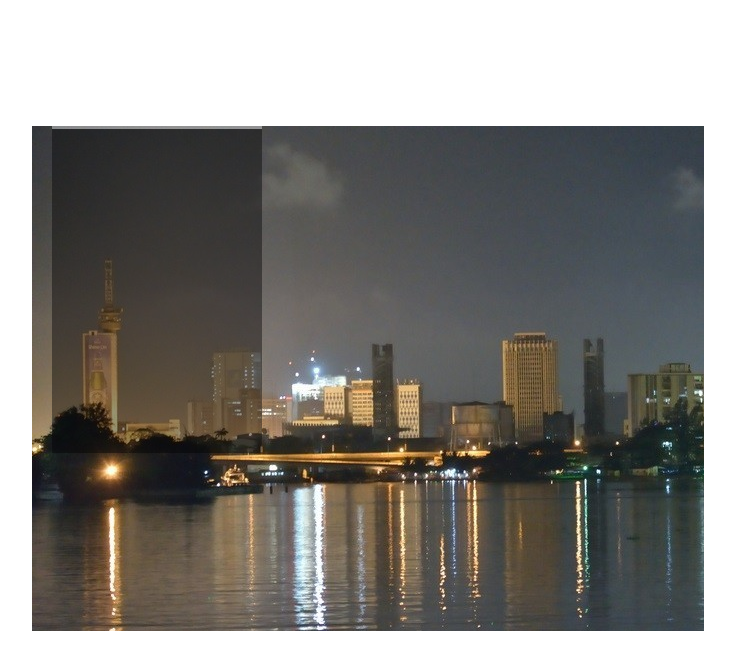
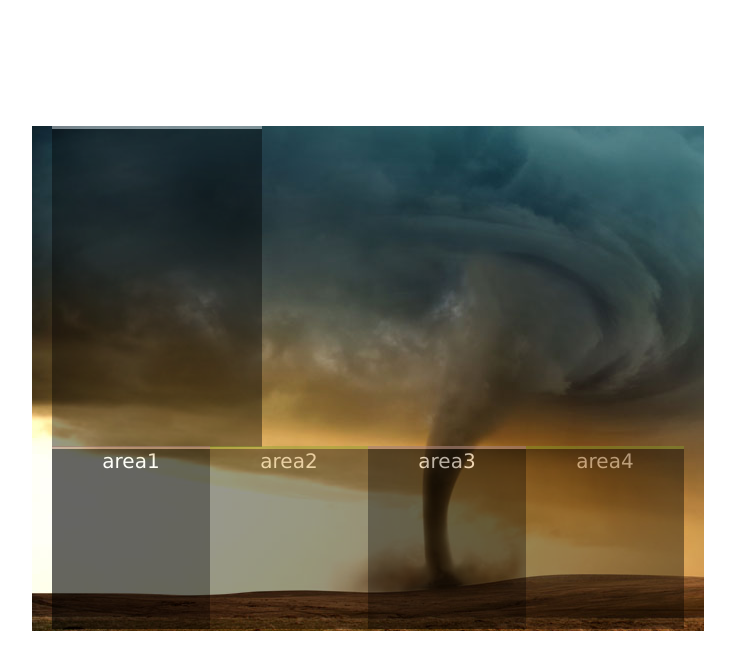
Before and after one commit to lordprecious/weather-forcast, a plain HTML site: page index.html in a window 1280 px wide. Shown: the whole page, without its empty margins (272-1007 px from the left). Drawn offline with Linux system fonts and the light colour scheme.

Commit message:
modify the interface

```diff
--- a/css/style.css
+++ b/css/style.css
@@ -9,7 +9,7 @@ body {
 #mainWrapper {
 	width: 50%;
 	height:500px;
-	background-image: url("../img/pic2.jpg");
+	background-image: url("../img/pic5.jpg");
 	margin: auto;
 	margin-top: 10%;
 	padding: 0px 20px 5px 20px;s
@@ -32,12 +32,13 @@ body {
 
 #today {
 	width: 30%;
-	height: 95%;
+	height: 93%;
 	background-color: #000000;
 	opacity: 0.4;
 	padding: 10px 10px 10px 10px;
 	border-top: 3px solid #FFFFFF;
 	font-weight: 400;
+	line-height: 50px;
 	font-size: 30px;
 	color: #FFFFFF;
 	text-align: center;
@@ -46,3 +47,47 @@ body {
 #location {
 	font-size: 50px;
 }
+
+#area1 {
+	width: 25%;
+	height: 100%;
+	float: left;
+	background-color: black;
+	opacity: 0.6;
+	border-top: 3px solid #A58078;
+
+}
+
+#area2 {
+	width: 25%;
+	height: 100%;
+	float: left;
+	background-color: black;
+	opacity: 0.4;
+	border-top: 3px solid #84A227;
+}
+
+#area3 {
+	width: 25%;
+	height: 100%;
+	float: left;
+	background-color: black;
+	opacity: 0.6;
+	border-top: 3px solid #A58078;
+}
+
+#area4 {
+	width: 25%;
+	height: 100%;
+	float: left;
+	background-color: black;
+	opacity: 0.4;
+	border-top: 3px solid #84A227;
+}
+
+.others {
+	font-size: 20px;
+	color: #FFFFFF;
+	text-align: center;
+	/*padding: 10px 10px 10px 10px;*/
+}
--- a/index.html
+++ b/index.html
@@ -21,7 +21,12 @@
 		</div>
 		<div id="otherDays"></div>
 	</div>
-	<div id="otherWrapper"></div>
+	<div id="otherWrapper" class="others">
+		<div id="area1">area1</div>
+		<div id="area2">area2</div>
+		<div id="area3">area3</div>
+		<div id="area4">area4</div>
+	</div>
 </div>
 
 
--- a/js/weather.js
+++ b/js/weather.js
@@ -61,8 +61,8 @@ function updateWeather (weather) {
 	temp.innerHTML = weather.temp + "&deg;" + "c";
 	wSpeed.innerHTML = weather.wSpeed + " mph";
 	hum.innerHTML = weather.hum + " %";
-	icn.scr = weather.icn;
-	//icn.src = "./img/" + weather.icn + ".png"
+	//icn.scr = weather.icn;
+	icn.src = "./img/" + weather.icn + ".png"
 }
 
 // function to get the current cordinate
```
